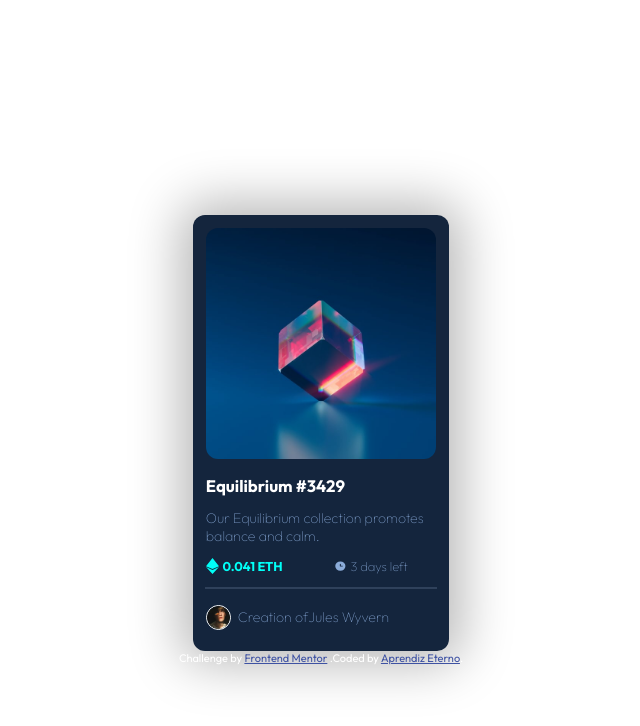
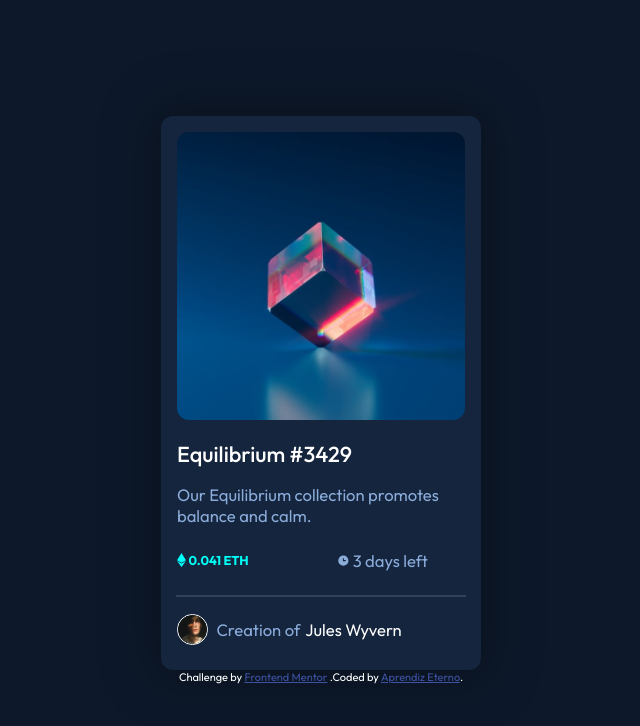
Before and after one commit to Mario-Etchegoyen/nft-vista-previa, a plain HTML site: page index.html in a window 1280 px wide. Shown: the whole page, without its empty margins (319-959 px from the left). Drawn offline with Linux system fonts and the light colour scheme.

Commit message:
ok final

```diff
--- a/assets/style.css
+++ b/assets/style.css
@@ -9,16 +9,14 @@
 }
 
 body {
-
-  margin: 5dvh auto;
+  margin: 0;
   display: flex;
   justify-content: center;
   align-items: center;
   flex-direction: column;
   width: 100dvw;
-  /* min-width: 300px; */
   height: 100dvh;
-  /* background-color: hsl(217, 54%, 11%); */
+  background-color: hsl(217, 54%, 11%);
   color: hsl(0, 0%, 100%);
   font-family: Outfit;
 
@@ -26,10 +24,11 @@ body {
 
 main {
   background-color: hsl(216, 50%, 16%);
-  width: 20%;
+  width: 25%;
   height: auto;
   border-radius: .75rem;
   box-shadow: 0px 0px 4dvw 1dvw rgba(0, 0, 0, 0.282);
+  font-weight: bold;
 }
 
 .equilibrium {
@@ -40,17 +39,18 @@ main {
 }
 
 h1 {
-  font-size: 1.3dvw;
+  font-size: 1.7dvw;
   margin: 0% auto;
   width: 90%;
+  font-weight: 500;
 }
 
 p {
   margin: 5% auto;
   width: 90%;
   color: hsl(215, 51%, 70%);
-  font-weight: lighter;
-  font-size: 1.1dvw;
+  font-weight:400;
+  font-size: 1.3dvw;
 }
 
 
@@ -63,7 +63,6 @@ p {
   margin: 5%;
 }
 
-
 .logo-equilibrium {
   display: flex;
   align-items: center;
@@ -73,9 +72,9 @@ p {
 }
 
 .tamano-logoEquil {
-  width: 1dvw;
-  height: 2dvh;
-  padding-right: 0.3dvw
+  width: 0.7dvw;
+  height: auto;
+  padding-right: 0.2dvw
 }
 
 .logo-reloj {
@@ -88,8 +87,8 @@ p {
 
 .tamano-logoReloj {
   width: 1dvw;
-  height: 1.5dvh;
-  padding-right: 0.3dvw
+  height: auto;
+  padding-right: 0.2dvw;
 }
 
 hr {
@@ -107,6 +106,12 @@ hr {
   margin: 0 auto;
   padding-bottom: 5%;
   width: 90%;
+  font-weight: bold;
+}
+
+p span {
+  margin-left: 0.3rem;
+  color: hsl(0, 0%, 100%)
 }
 
 .avatar {
@@ -188,7 +193,7 @@ hr {
 
   .parrafo {
     font-size: 5dvw;
-    width:90%
+    width: 90%
   }
 
   .logo-equilibrium {
@@ -217,6 +222,10 @@ hr {
     font-size: 4.5dvw;
   }
 
+  p span {
+    margin-left: 0.2rem;
+  }
+
   .attribution {
     font-size: 3dvw;
   }
--- a/index.html
+++ b/index.html
@@ -17,12 +17,10 @@
 
 <body>
   <main>
-    <div class="card">
     <img src="./images/image-equilibrium.jpg" alt="Imagen NFT Equilibrium" class="equilibrium">
     <h1>
       Equilibrium #3429
     </h1>
-      <div class="">
     <p>
       Our Equilibrium collection promotes balance and calm.
     </p>
@@ -33,16 +31,15 @@
       </div>
       <div class="logo-reloj">
         <img src="./images/icon-clock.svg" alt="Imagen Reloj" class="tamano-logoReloj">
-            <span>3 days left</span>
+        <p>3 days left</p>
       </div>
     </div>
-      </d>
     <hr>
     <div class="author">
       <img src="./images/image-avatar.png" alt="Imagen Jules Wyvern" class="avatar">
-        <p><span>Creation of</span>Jules Wyvern</p>
+      <p>Creation of<span>Jules Wyvern</span></p>
     </div>
-    </div>
+
   </main>
 
   <footer class="attribution">
```
Lines whose indentation alone changed are shown as unchanged.
